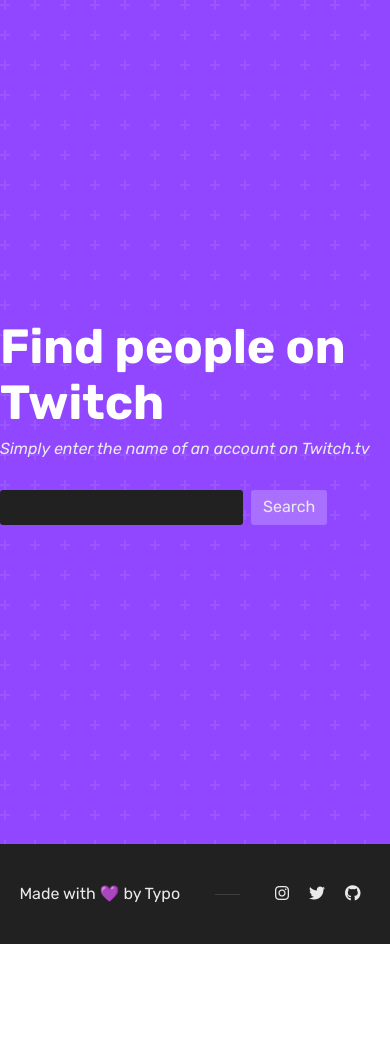
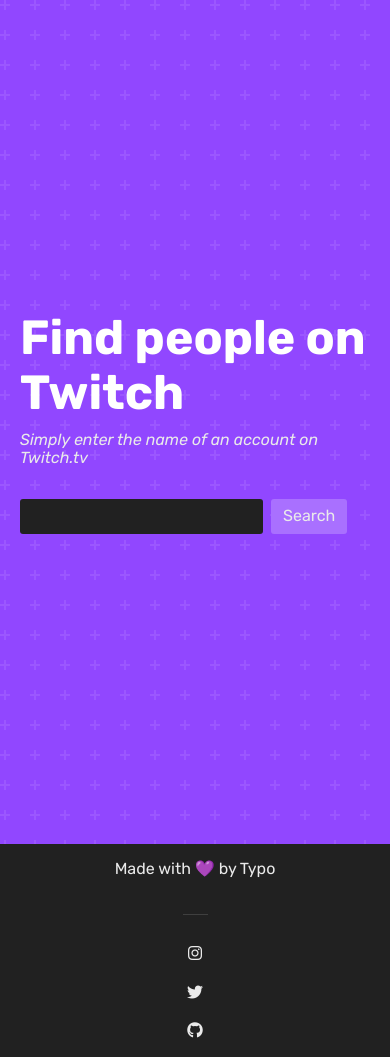
Before and after one commit to Typogg/twitch-profile-viewer, a website: page index.html in a window 390 px wide. Before the commit the page ends 944 px from the top, so only its background shows below. Drawn offline with Linux system fonts and the light colour scheme.

Commit message:
made some responsive changes

```diff
--- a/styles/layout/_container.scss
+++ b/styles/layout/_container.scss
@@ -1,4 +1,8 @@
 .container {
+  $side-padding: 20px;
+
   margin: 0 auto;
   max-width: 1300px;
+  padding-left: $side-padding;
+  padding-right: $side-padding;
 }
--- a/styles/layout/_footer.scss
+++ b/styles/layout/_footer.scss
@@ -6,7 +6,13 @@
 .main-footer__wrapper {
   @include flex-container(center, center);
 
-  height: 100px;
+  min-height: 100px;
+}
+
+@media (max-width: 455px) {
+  .main-footer__wrapper {
+    flex-direction: column;
+  }
 }
 
 .main-footer .char-divider {
@@ -22,9 +28,27 @@
     // this is already defined in '_icon.scss' but the above selector has a higher priority
     color: $primary-color;
   }
+}
 
-  &:first-of-type {
-    margin-left: 0;
-    padding-left: 0;
+@media (min-width: 455px) {
+  .main-footer .icon {
+    &:first-of-type {
+      margin-left: 0;
+      padding-left: 0;
+    }
   }
 }
+
+@media (max-width: 455px) {
+  .main-footer .char-divider {
+    $up-and-down-margin: 20px;
+
+    margin-top: $up-and-down-margin;
+    margin-bottom: $up-and-down-margin;
+  }
+
+  .main-footer .icon:last-of-type {
+    padding-bottom: 0;
+    margin-bottom: 16px;
+  }
+}
```
Also changed, not shown: styles/all.css, 1 other file.
